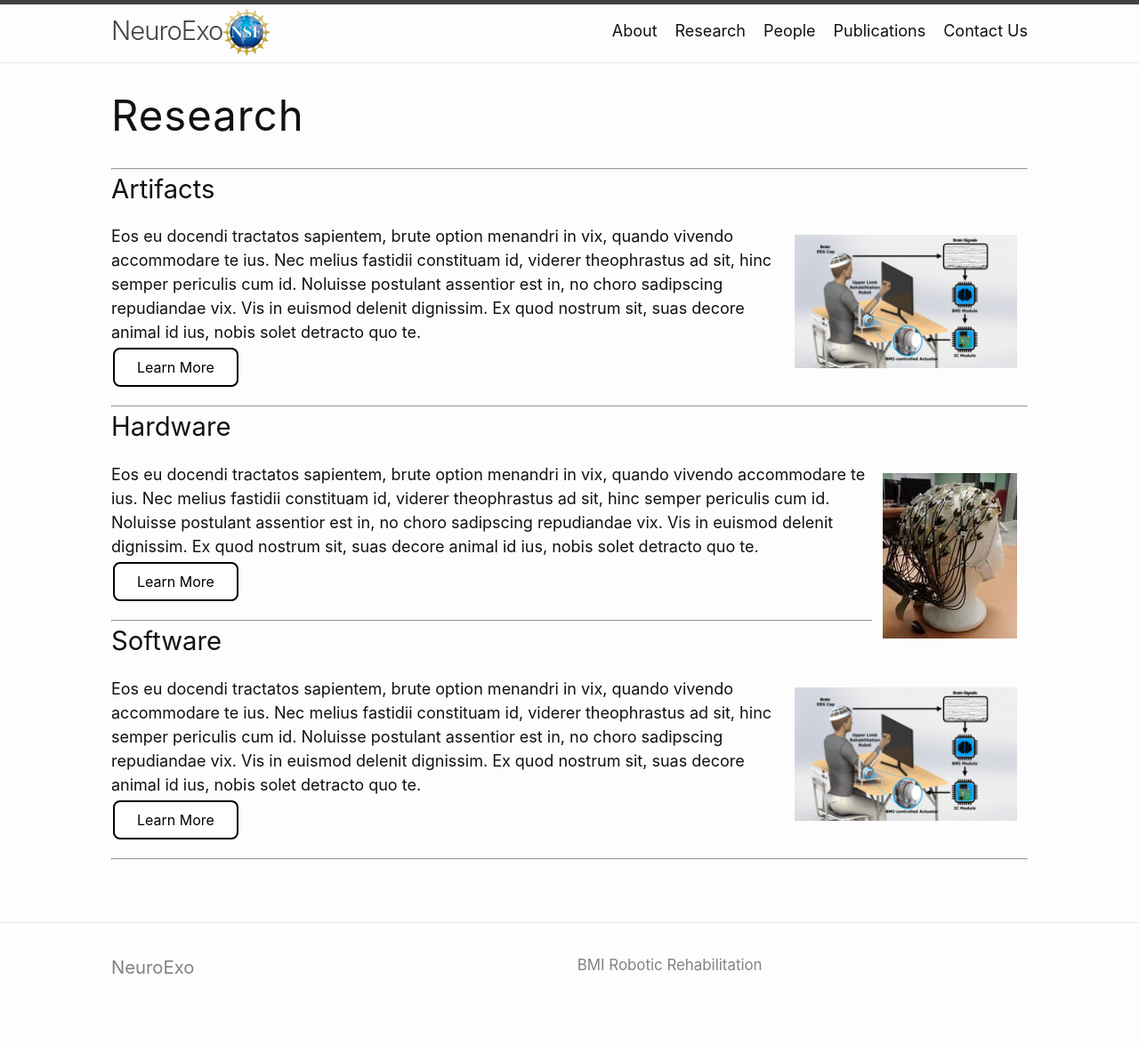
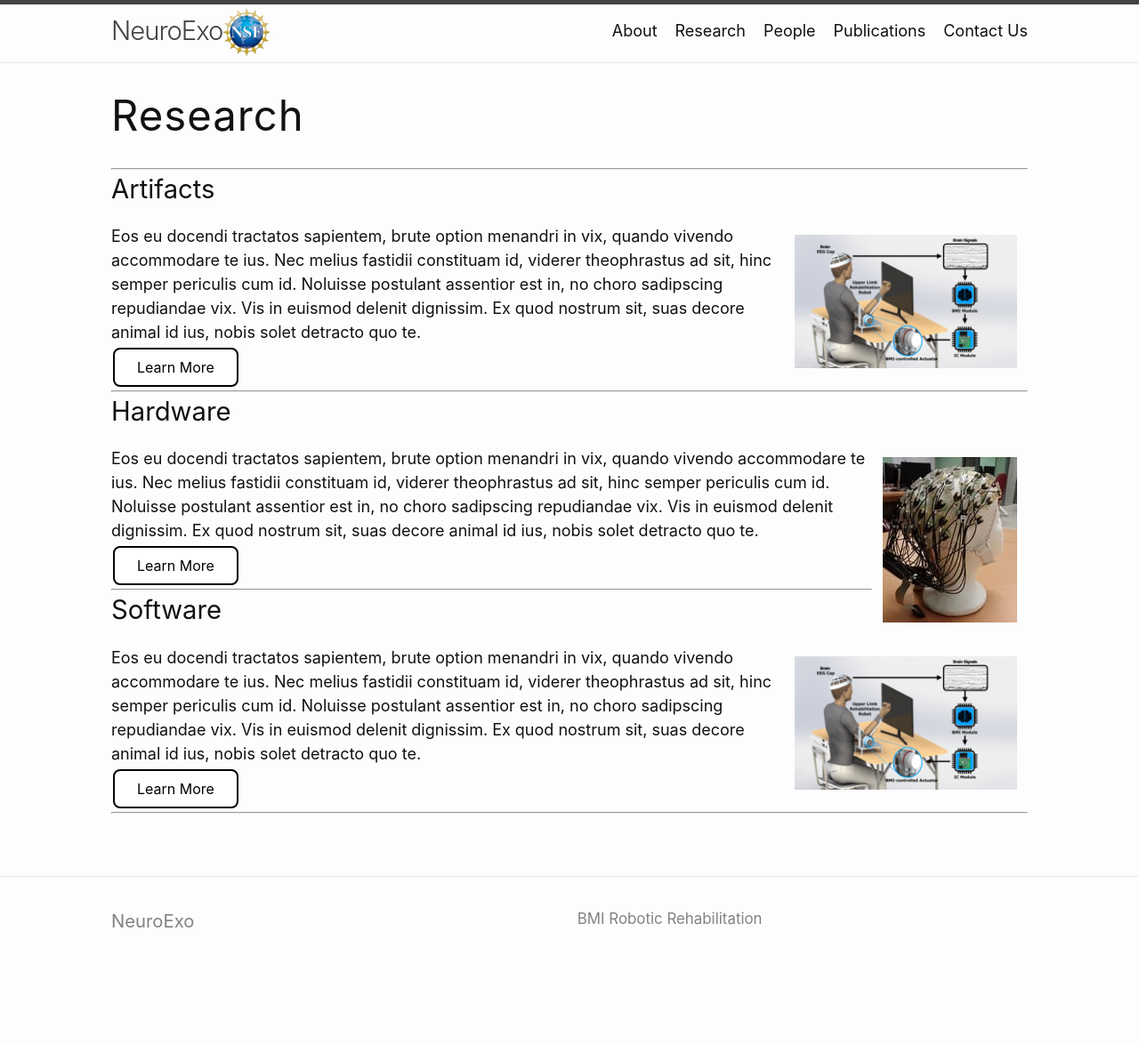
Before and after one commit to arcraik/neuroexo-website, a Jekyll site: the page built from research.md, in a window 1280 px wide. Shown: the whole page at 89% size. Built offline with Jekyll 4.4.1, drawn with Linux system fonts in a browser that asks for light colours; after the commit the page ends 1121 px from its top, so only the background shows below that.

Commit message:
Update research.md

```diff
--- a/research.md
+++ b/research.md
@@ -4,22 +4,26 @@ title: Research
 ---
 <hr>
 <h3>Artifacts</h3>
+<div class="section">
 <img class="section" src="/assets/newfigure.png" alt="Test" align="right" height="150" width="250" />
 Eos eu docendi tractatos sapientem, brute option menandri in vix, quando vivendo accommodare te ius. Nec melius fastidii constituam id, viderer theophrastus ad sit, hinc semper periculis cum id. Noluisse postulant assentior est in, no choro sadipscing repudiandae vix. Vis in euismod delenit dignissim. Ex quod nostrum sit, suas decore animal id ius, nobis solet detracto quo te.
 <br>
 <a href="https://neuroexo.org" class="button" >Learn More</a>
+</div>
+<div class="section">
 <hr>
-
 <h3>Hardware</h3>
 <img class="section" src="/photos/hardware.jpg" alt="Test" align="right"  />
 Eos eu docendi tractatos sapientem, brute option menandri in vix, quando vivendo accommodare te ius. Nec melius fastidii constituam id, viderer theophrastus ad sit, hinc semper periculis cum id. Noluisse postulant assentior est in, no choro sadipscing repudiandae vix. Vis in euismod delenit dignissim. Ex quod nostrum sit, suas decore animal id ius, nobis solet detracto quo te.
 <br>
 <a href="https://neuroexo.org" class="button" >Learn More</a>
+</div>
+<div class="section">
 <hr>
-
 <h3>Software</h3>
 <img class="section" src="/assets/newfigure.png" alt="Test" align="right" height="150" width="250" />
 Eos eu docendi tractatos sapientem, brute option menandri in vix, quando vivendo accommodare te ius. Nec melius fastidii constituam id, viderer theophrastus ad sit, hinc semper periculis cum id. Noluisse postulant assentior est in, no choro sadipscing repudiandae vix. Vis in euismod delenit dignissim. Ex quod nostrum sit, suas decore animal id ius, nobis solet detracto quo te.
 <br>
 <a href="https://neuroexo.org" class="button" >Learn More</a>
 <hr>
+</div>
```
